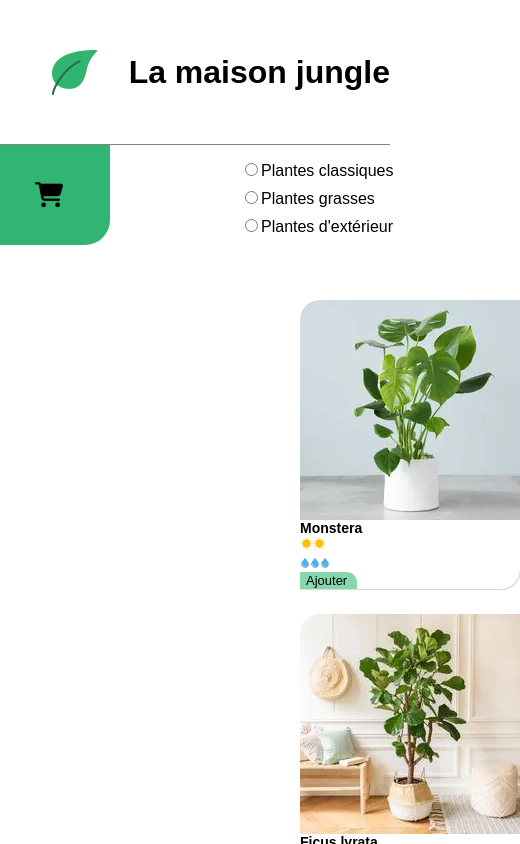
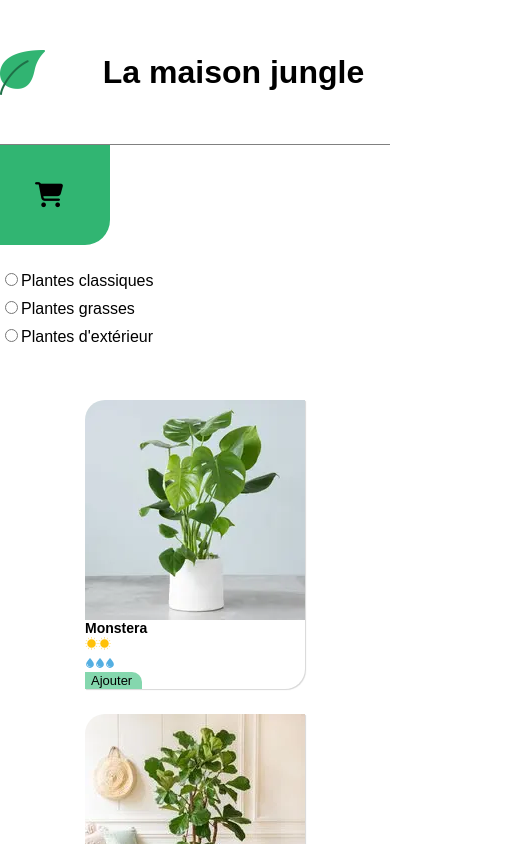
Before and after one commit to julienjamet/maison_jungle, a React (Create React App) app: page / in a window 390 px wide. Shown: the top 844 px of the page, 520 px wide, since content can reach past the window. Built offline with nearby package versions, Linux system fonts and the light colour scheme.

Commit message:
test responsive

```diff
--- a/src/styles/_Responsive.scss
+++ b/src/styles/_Responsive.scss
@@ -38,22 +38,37 @@
 
 @media all and (max-width: 480px) {
     .banner h1 {
-        margin: 0;
+        margin: auto;
     }
     .cart {
         top: 0;
         height: 100vh;
-        width: 93vw;
-        z-index: 2;
+        width: 95vw;
+        z-index: 4;
         button {
+            width: 50%;
             padding: 0;
+            margin: auto;
+        }
+    }
+    .cart-icon {
+        position: absolute;
+        .notif {
+            position: absolute;
+            top: 50px;
+            left: 60px;
         }
     }
     .plantList {
-        margin-left: 150px;
-        padding-left: 150px;
+        margin: 150px auto;
+        padding-left: 0;
         li {
         margin: 25px 0 0 0;
         }
     }
+    .radio {
+        left: 0;
+        top: 270px;
+        margin: auto;
+    }
 }
--- a/src/styles/index.css
+++ b/src/styles/index.css
@@ -252,22 +252,37 @@ body {
 }
 @media all and (max-width: 480px) {
   .banner h1 {
-    margin: 0;
+    margin: auto;
   }
   .cart {
     top: 0;
     height: 100vh;
-    width: 93vw;
-    z-index: 2;
+    width: 95vw;
+    z-index: 4;
   }
   .cart button {
+    width: 50%;
     padding: 0;
+    margin: auto;
+  }
+  .cart-icon {
+    position: absolute;
+  }
+  .cart-icon .notif {
+    position: absolute;
+    top: 50px;
+    left: 60px;
   }
   .plantList {
-    margin-left: 150px;
-    padding-left: 150px;
+    margin: 150px auto;
+    padding-left: 0;
   }
   .plantList li {
     margin: 25px 0 0 0;
   }
+  .radio {
+    left: 0;
+    top: 270px;
+    margin: auto;
+  }
 }/*# sourceMappingURL=index.css.map */
```
Also changed, not shown: 1 other file (tests, documents, lock files or other folders).
